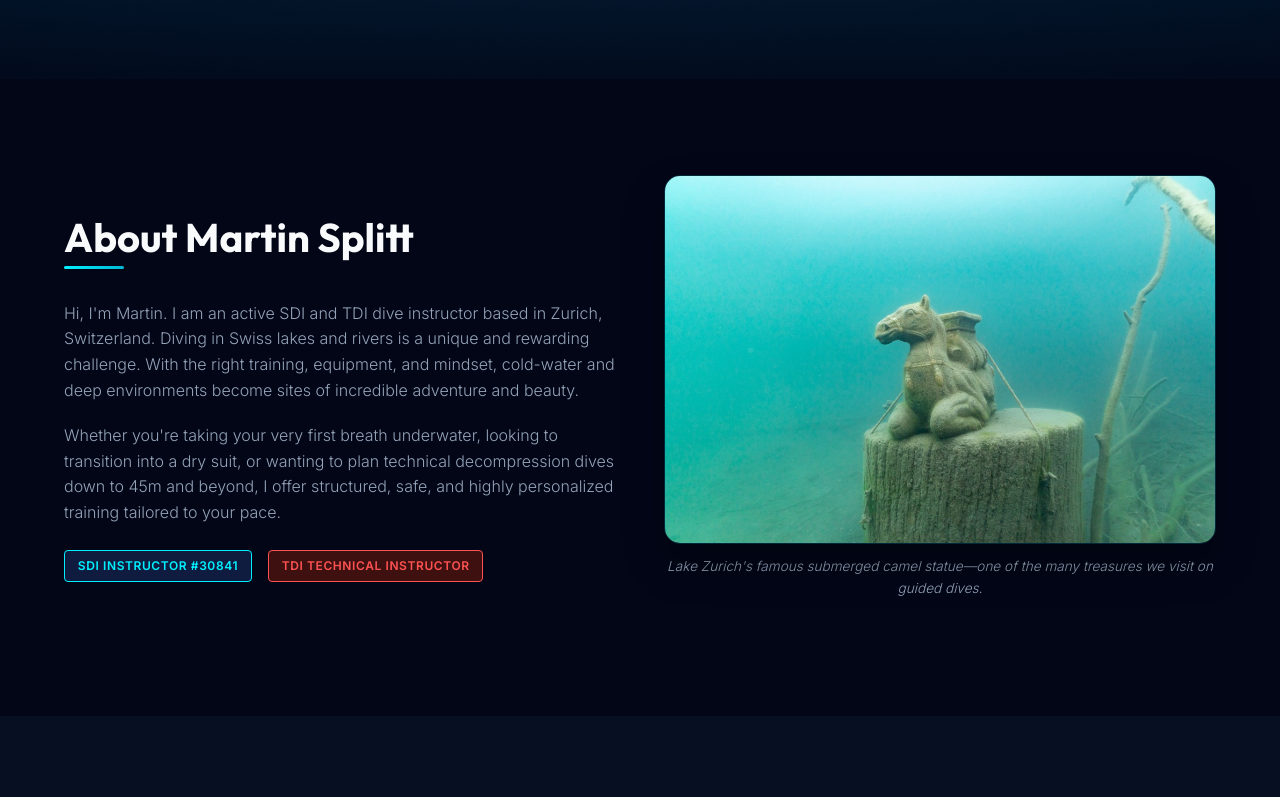
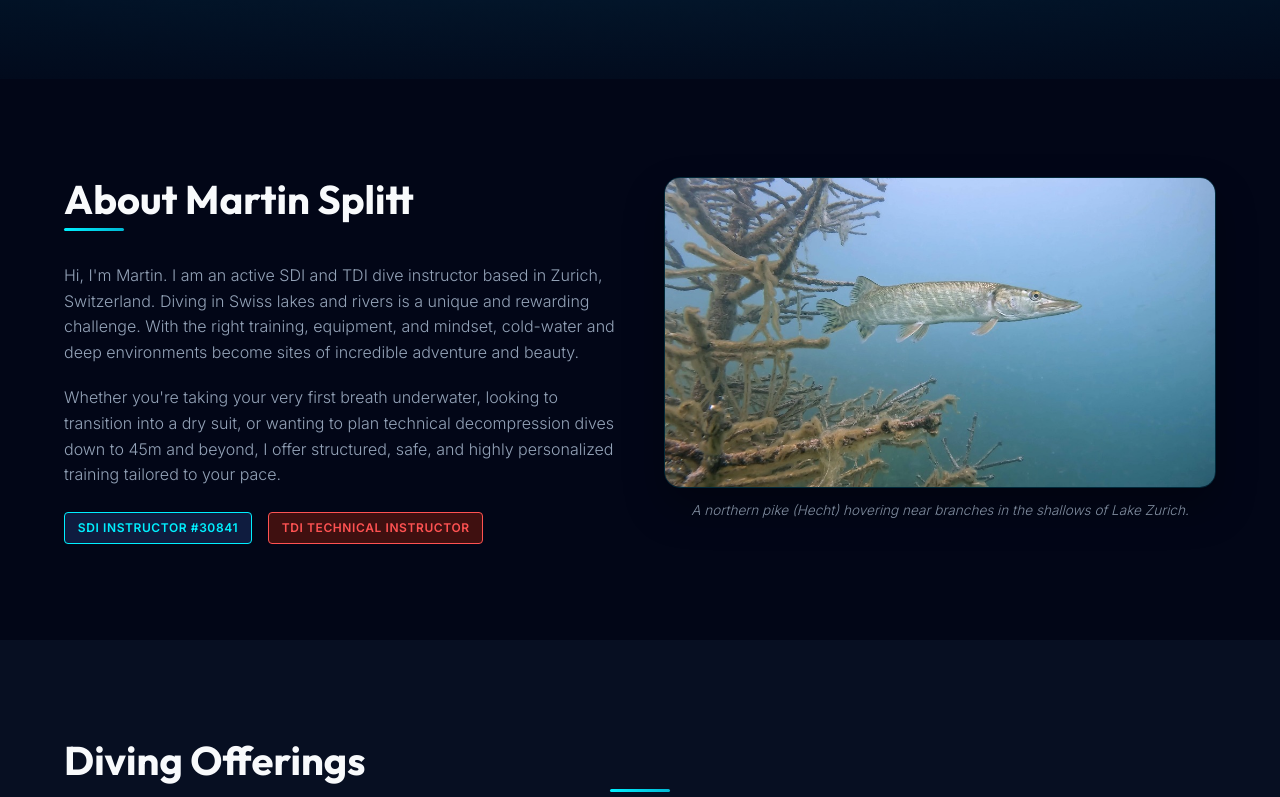
Before and after one commit to AVGP/divingforfun, an Eleventy site: page src/index.md in a window 1280 px wide. Shown: the part 651-1448 px from the top of the page. Built offline with nearby package versions, Linux system fonts and the light colour scheme; Eleventy itself is replaced by a stand-in of ours; files that its build step writes are made by us from their sources.

Commit message:
Replace Lake Zurich camel statue image and text with northern pike

```diff
--- a/src/index.md
+++ b/src/index.md
@@ -31,9 +31,9 @@ description: "SDI & TDI Scuba Diving Instruction, Technical Diving, and Guided L
     </div>
     <div class="bio-visual">
       <div class="split-frame">
-        <img src="/assets/images/camel-statue.jpg" alt="Submerged camel statue in Lake Zurich" class="split-img">
+        <img src="/assets/images/pike.jpg" alt="Northern pike resting in Lake Zurich" class="split-img">
       </div>
-      <p style="font-size: 0.85rem; text-align: center; margin-top: 0.75rem; font-style: italic;">Lake Zurich's famous submerged camel statue—one of the many treasures we visit on guided dives.</p>
+      <p style="font-size: 0.85rem; text-align: center; margin-top: 0.75rem; font-style: italic;">A northern pike (Hecht) hovering near branches in the shallows of Lake Zurich.</p>
     </div>
   </div>
 </section>
```
Also changed, not shown: src/guided-dives.md (+1 -1 lines), src/assets/images/camel-statue.jpg (deleted), src/assets/images/pike.jpg (added).
